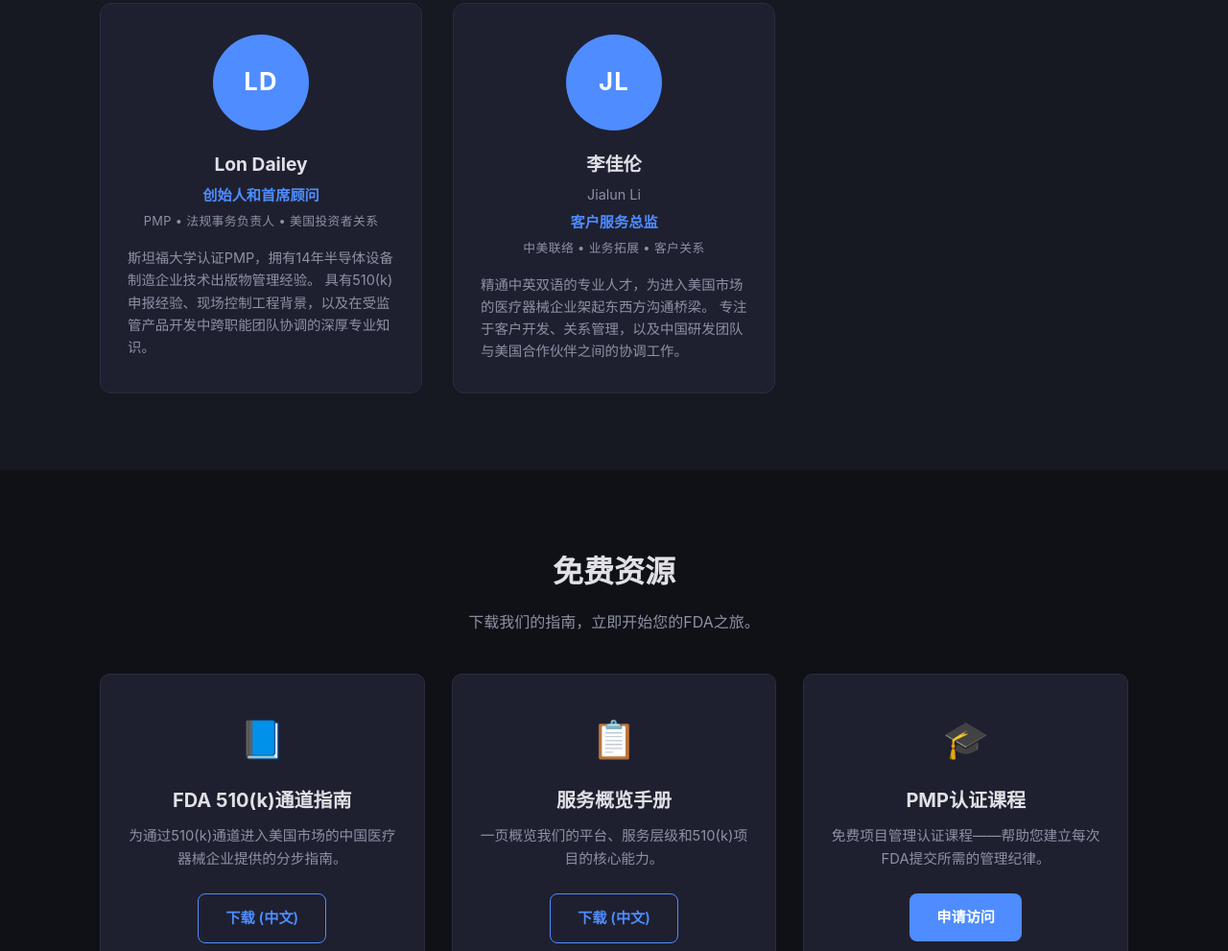
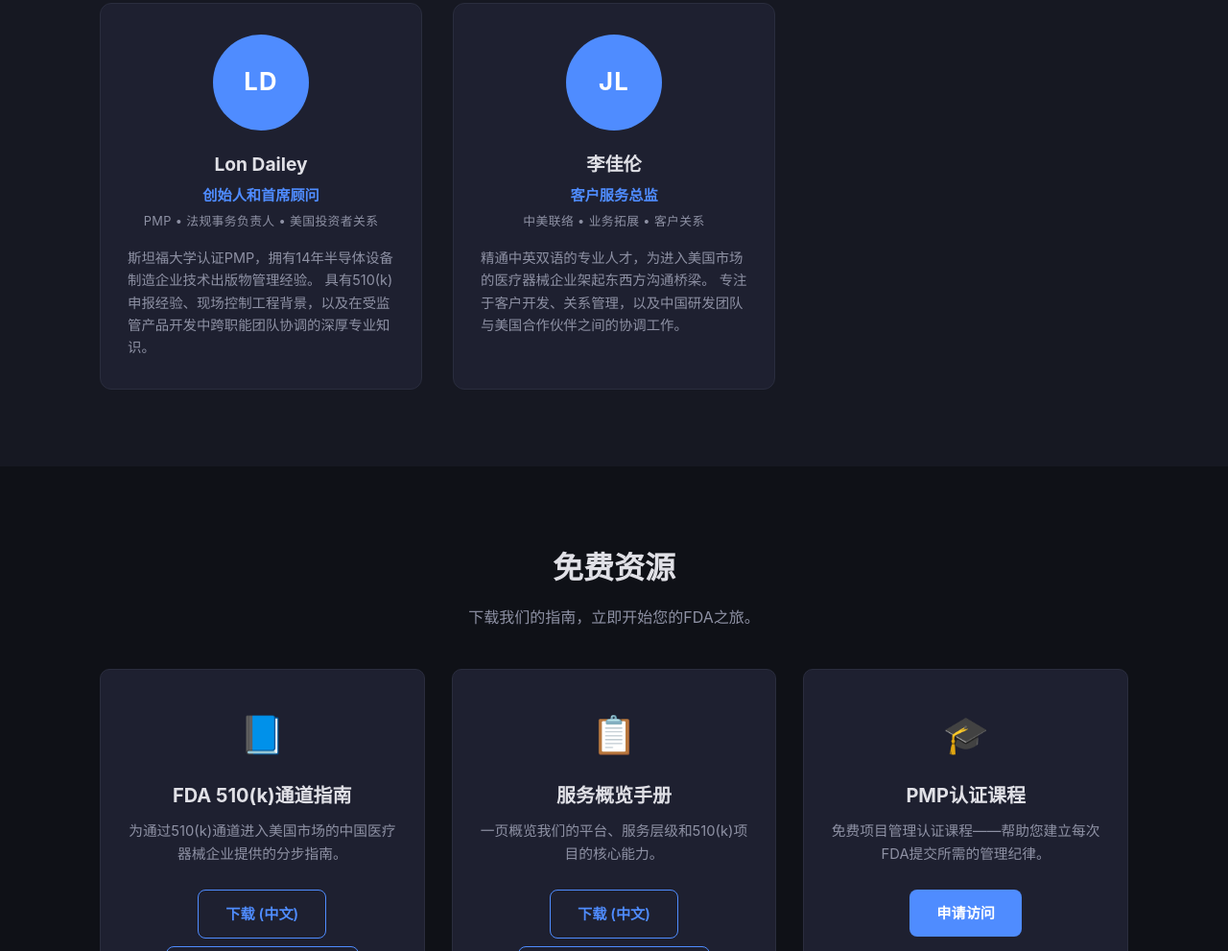
Before and after one commit to londailey6937/arch-medical, a website built with Vite: page cn.html in a window 1280 px wide. Shown: the part 7230-8221 px from the top of the page at 96% size. Built offline with nearby package versions, Linux system fonts and the light colour scheme.

Commit message:
Remove dual names from team cards: EN shows English only, CN shows Chinese only

```diff
--- a/cn.html
+++ b/cn.html
@@ -494,7 +494,6 @@
           <div class="team-card">
             <div class="team-photo-placeholder">JL</div>
             <h3>李佳伦</h3>
-            <p class="team-cn-name">Jialun Li</p>
             <p class="team-title">客户服务总监</p>
             <p class="team-role">中美联络 &bull; 业务拓展 &bull; 客户关系</p>
             <p class="team-bio">
```
Also changed, not shown: index.html (+0 -1 lines).
